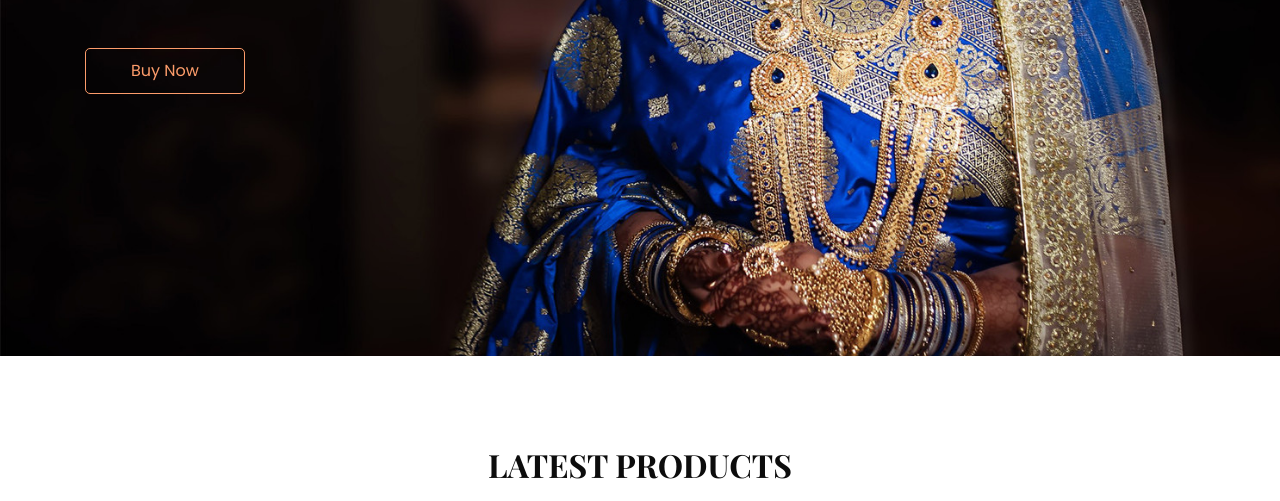
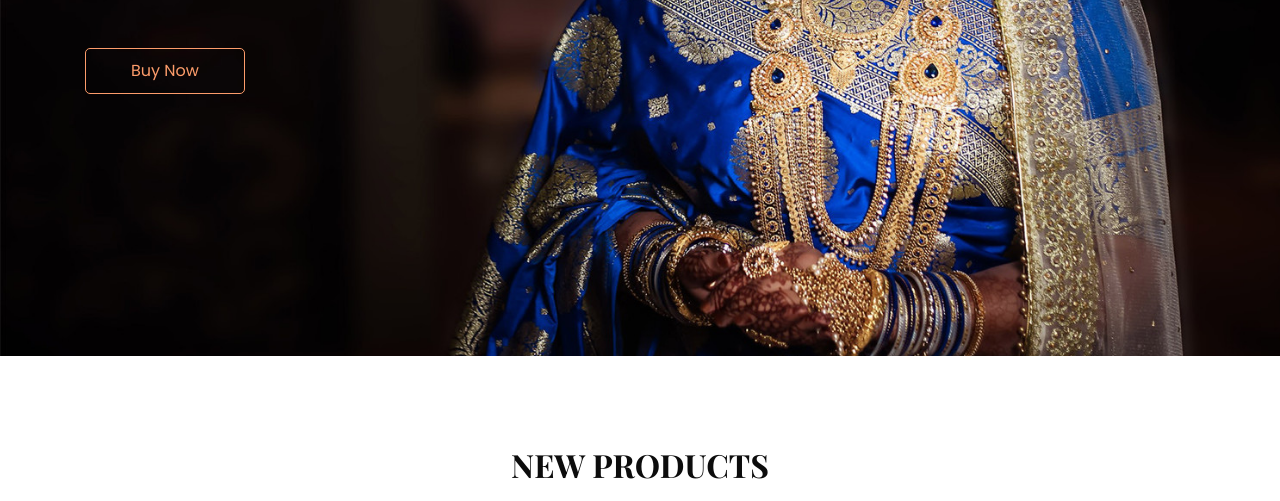
Before and after one commit to AnashAV/htmlwebsite, a plain HTML site: page index.html in a window 1280 px wide. Shown: the part 444-945 px from the top of the page. Drawn offline with nearby package versions, Linux system fonts and the light colour scheme.

Commit message:
Changed Latest Products to NEW Products

```diff
--- a/index.html
+++ b/index.html
@@ -94,7 +94,7 @@
     <div class="container">
       <div class="heading_container heading_center">
         <h2>
-          Latest Products
+          New Products
         </h2>
       </div>
       <div class="row">
```
